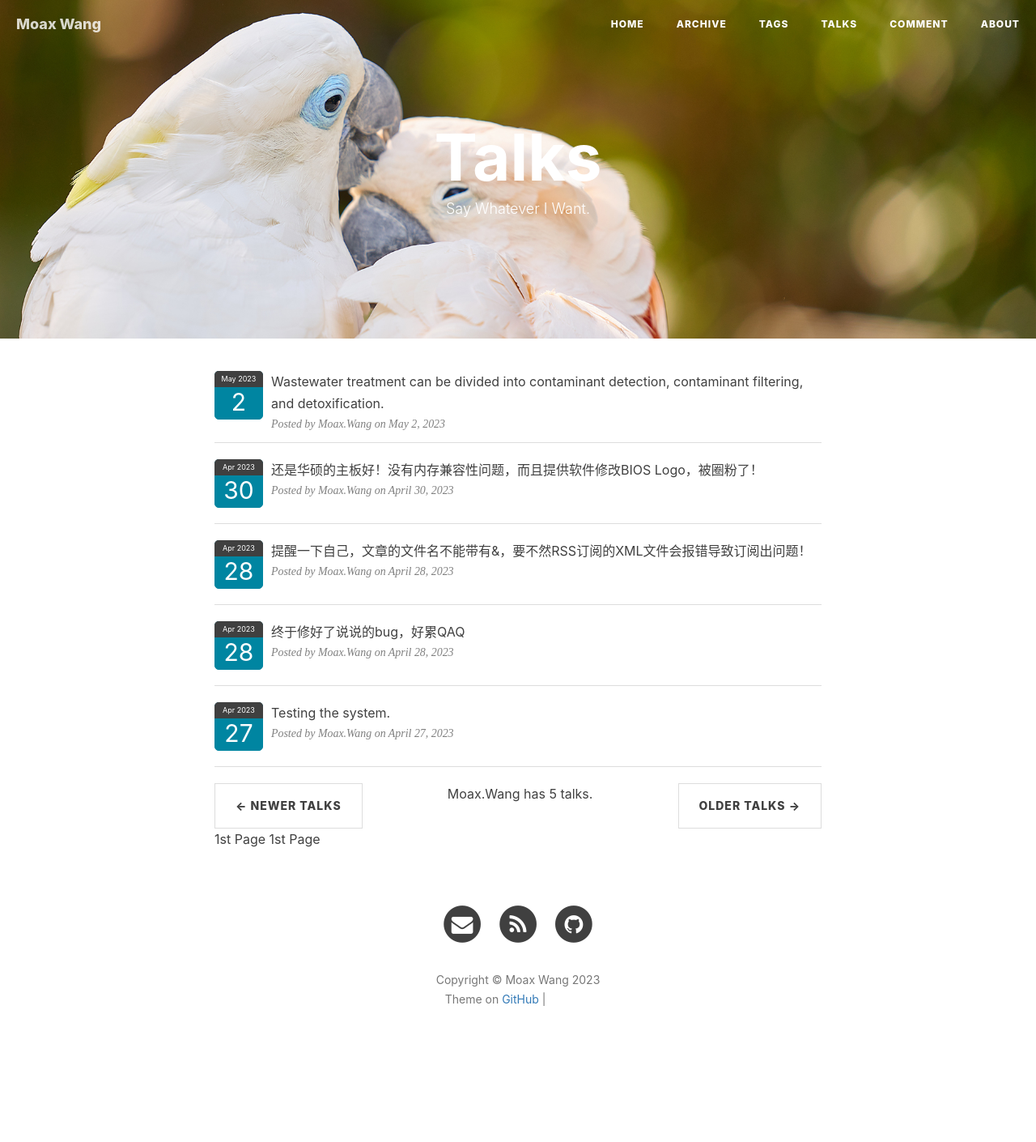
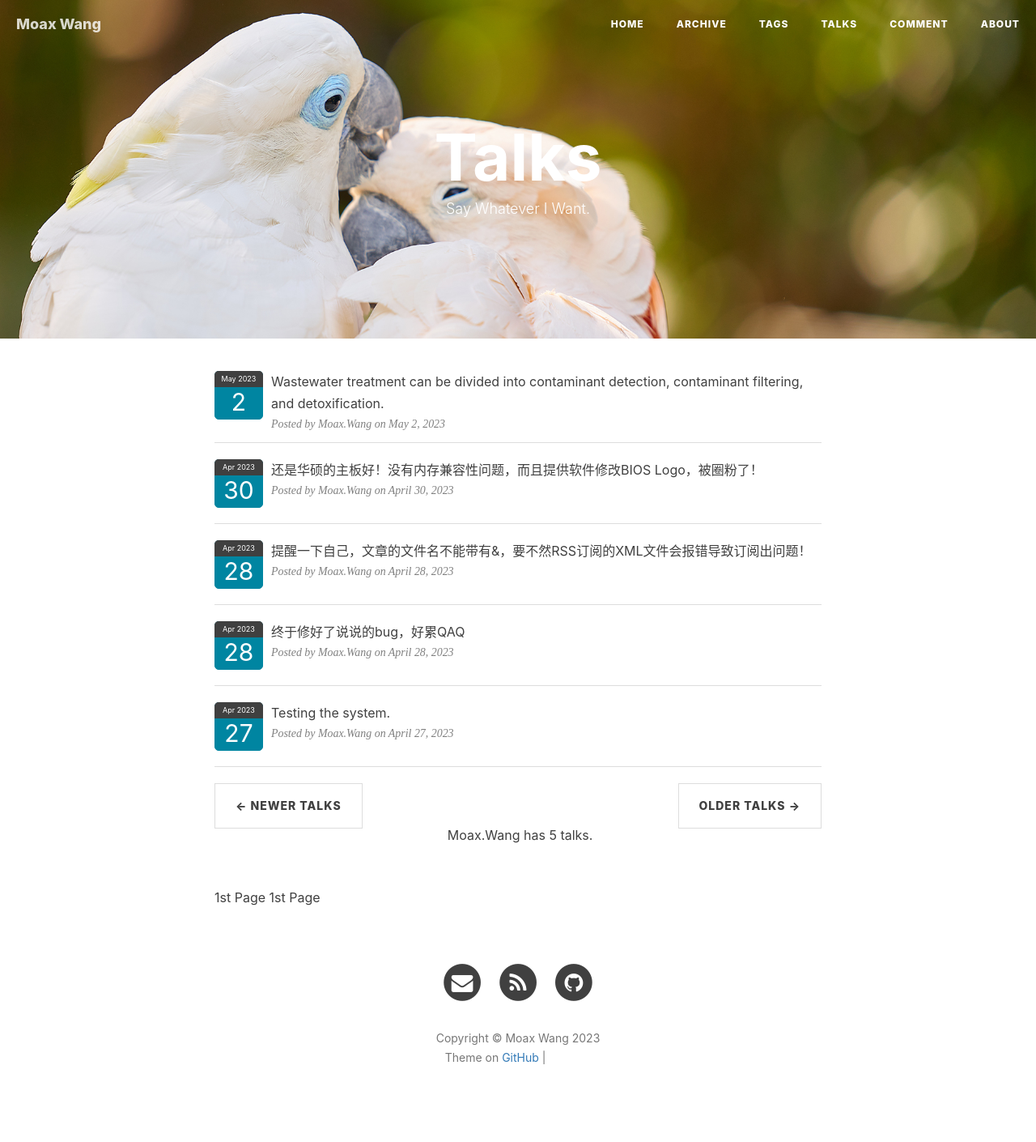
Before and after one commit to WinchellWang/winchellwang.github.io, a Jekyll site: the page built from 3talk.html, in a window 1280 px wide. Shown: the whole page at 81% size. Built offline with Jekyll 4.4.1, drawn with Linux system fonts in a browser that asks for light colours; nearby versions of some CDN libraries; comment, search, counter and statistics services are not loaded; before the commit the page ends 1338 px from its top, so only the background shows below that; grey boxes are pictures that could not be loaded.

Commit message:
Update 3talk.html

```diff
--- a/3talk.html
+++ b/3talk.html
@@ -125,7 +125,7 @@ permalink: /talk/
     <li class="previous">
         <a class="hexo-douban-previouspage" href="javascript:;">&larr; Newer Talks</a>
     </li>
-    <li style="padding: 25px 35px">
+    <li style="line-height: 8;">
         Moax.Wang has
         <script language="JavaScript">
             var numitem3 = document.getElementById('my_talk').getElementsByClassName('hexo-talk-item').length;
```
